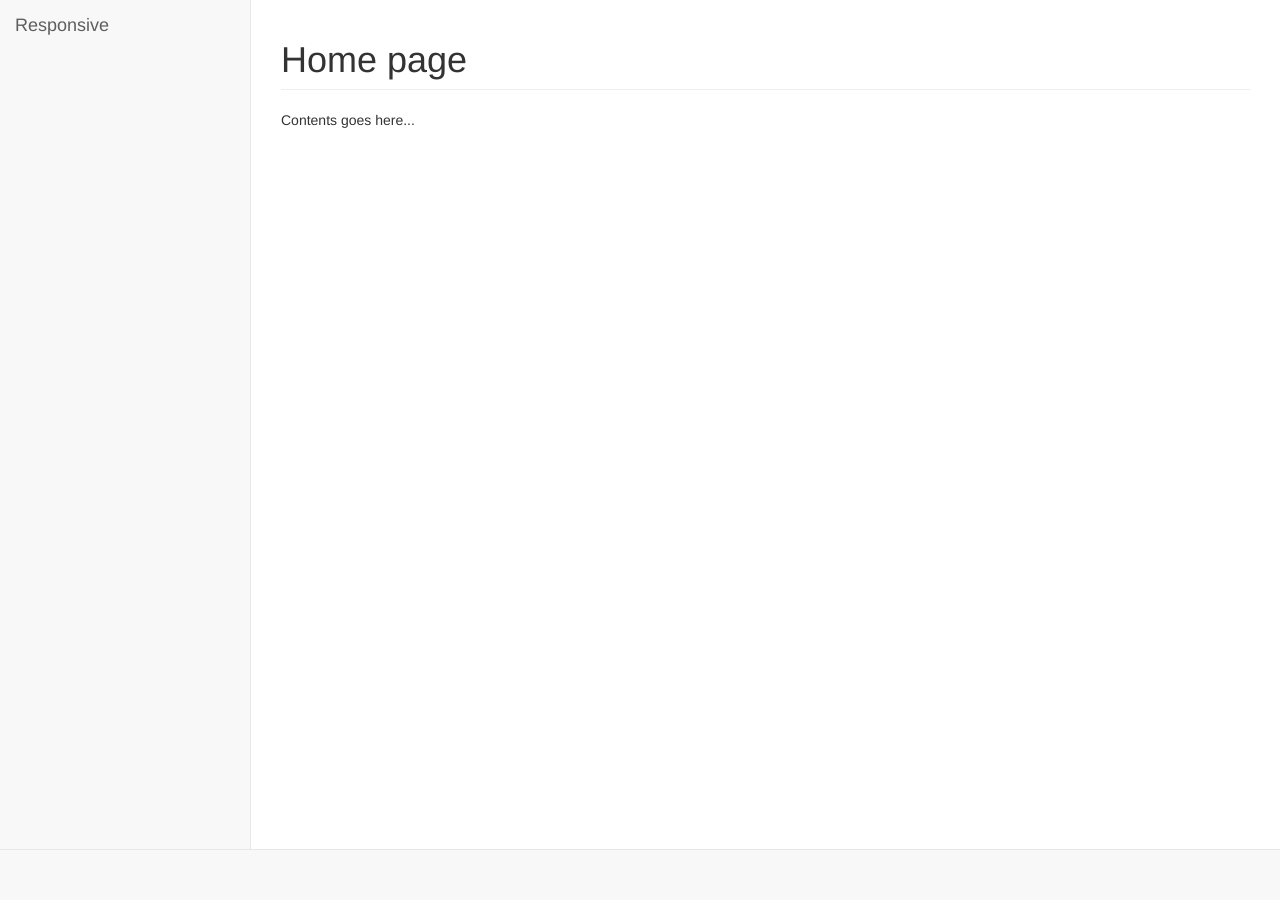
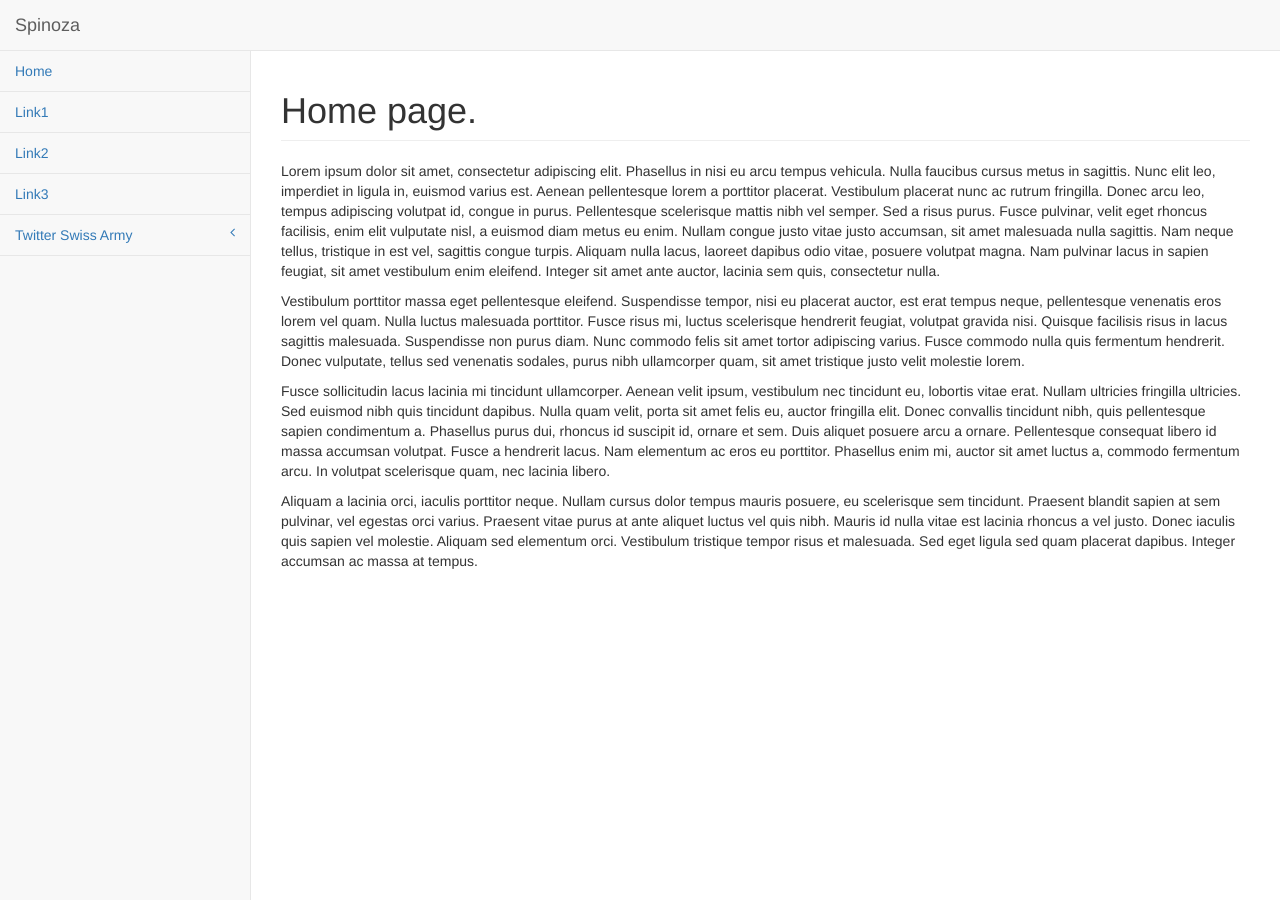
Before and after one commit to Tajtaj/responsive, a Jekyll site: the page built from index.html, in a window 1280 px wide. Built offline with Jekyll 4.4.1, drawn with Linux system fonts in a browser that asks for light colours; nearby versions of some CDN libraries; Markdown is read by kramdown in place of the engine named in the settings.

Commit message:
Changes in index
Changes in index.

```diff
--- a/_includes/head.html
+++ b/_includes/head.html
@@ -1,14 +1,14 @@
 <!DOCTYPE html>
-<html><head>
+<html lang="en"><head>
 
     <meta charset="utf-8">
     <meta content="IE=edge" http-equiv="X-UA-Compatible">
     <meta content="width=device-width, initial-scale=1" name="viewport">
-    <title>{% if page.title %}{{ page.title }}{% else %}{{ site.title }}{% endif %}</title>
-	<meta name="description" content="{% if page.excerpt %}{{ page.excerpt | strip_html | strip_newlines | truncate: 160 }}{% else %}{{ site.description }}{% endif %}">
-    <link rel="shortcut icon" type="image/png" href="favicon.png"/>
+    <title>Spinoza</title>
+
     <!-- Bootstrap Core CSS -->
     <link rel="stylesheet" href="assets/bootstrap/dist/css/bootstrap.min.css">
+
     <!-- MetisMenu CSS -->
     <link rel="stylesheet" href="assets/metisMenu/dist/metisMenu.min.css">
 
@@ -40,6 +40,6 @@
                     <span class="icon-bar"></span>
                     <span class="icon-bar"></span>
                 </button>
-                <a href="index.html" class="navbar-brand">{{site.title}}</a>
+                <a href="index.html" class="navbar-brand">Spinoza</a>
             </div>
             <!-- /.navbar-header -->
--- a/_layouts/default.html
+++ b/_layouts/default.html
@@ -4,8 +4,7 @@
   {% include head.html %}
 
   <body>
-
-    <div class="page-content">
+   <div class="page-content">
       <div class="wrapper">
         {{ content }}
       </div>
--- a/_layouts/twitter-swiss.html
+++ b/_layouts/twitter-swiss.html
@@ -4,6 +4,8 @@
   {% include twitter-swiss-head.html %}
 
   <body>
+
+    {% include header.html %}
 
     <div class="page-content">
       <div class="wrapper">
--- a/index.html
+++ b/index.html
@@ -1,8 +1,15 @@
 ---
 layout: default
-title: Home page
+title: Home page.
 ---
-
+<div role="navigation" class="navbar-default sidebar">
+  <div class="sidebar-nav navbar-collapse">
+   {% include left-sidebar.html %}
+  </div>
+                <!-- /.sidebar-collapse -->
+</div>
+            <!-- /.navbar-static-side -->
+</nav>
 <div id="page-wrapper" style="min-height: 389px;">
 	<div class="row">
 		<div class="col-lg-12">
@@ -12,9 +19,39 @@
 	</div>
 	<div class="row">
 		<div class="col-lg-12">
-				Contents goes here...
+		 <p>Lorem ipsum dolor sit amet, consectetur adipiscing elit. Phasellus in nisi eu arcu tempus vehicula.
+            Nulla faucibus cursus metus in sagittis. Nunc elit leo, imperdiet in ligula in, euismod varius est.
+            Aenean pellentesque lorem a porttitor placerat. Vestibulum placerat nunc ac rutrum fringilla. Donec
+            arcu leo, tempus adipiscing volutpat id, congue in purus. Pellentesque scelerisque mattis nibh vel
+            semper. Sed a risus purus. Fusce pulvinar, velit eget rhoncus facilisis, enim elit vulputate nisl, a
+            euismod diam metus eu enim. Nullam congue justo vitae justo accumsan, sit amet malesuada nulla sagittis.
+            Nam neque tellus, tristique in est vel, sagittis congue turpis. Aliquam nulla lacus, laoreet dapibus
+            odio vitae, posuere volutpat magna. Nam pulvinar lacus in sapien feugiat, sit amet vestibulum enim
+            eleifend. Integer sit amet ante auctor, lacinia sem quis, consectetur nulla.</p>
+
+          <p>Vestibulum porttitor massa eget pellentesque eleifend. Suspendisse tempor, nisi eu placerat auctor,
+            est erat tempus neque, pellentesque venenatis eros lorem vel quam. Nulla luctus malesuada porttitor.
+            Fusce risus mi, luctus scelerisque hendrerit feugiat, volutpat gravida nisi. Quisque facilisis risus
+            in lacus sagittis malesuada. Suspendisse non purus diam. Nunc commodo felis sit amet tortor
+            adipiscing varius. Fusce commodo nulla quis fermentum hendrerit. Donec vulputate, tellus sed
+            venenatis sodales, purus nibh ullamcorper quam, sit amet tristique justo velit molestie lorem.</p>
+
+          <p>Fusce sollicitudin lacus lacinia mi tincidunt ullamcorper. Aenean velit ipsum, vestibulum nec
+            tincidunt eu, lobortis vitae erat. Nullam ultricies fringilla ultricies. Sed euismod nibh quis
+            tincidunt dapibus. Nulla quam velit, porta sit amet felis eu, auctor fringilla elit. Donec
+            convallis tincidunt nibh, quis pellentesque sapien condimentum a. Phasellus purus dui, rhoncus
+            id suscipit id, ornare et sem. Duis aliquet posuere arcu a ornare. Pellentesque consequat libero
+            id massa accumsan volutpat. Fusce a hendrerit lacus. Nam elementum ac eros eu porttitor.
+            Phasellus enim mi, auctor sit amet luctus a, commodo fermentum arcu. In volutpat scelerisque
+            quam, nec lacinia libero.</p>
+
+          <p>Aliquam a lacinia orci, iaculis porttitor neque. Nullam cursus dolor tempus mauris posuere, eu
+            scelerisque sem tincidunt. Praesent blandit sapien at sem pulvinar, vel egestas orci varius.
+            Praesent vitae purus at ante aliquet luctus vel quis nibh. Mauris id nulla vitae est lacinia
+            rhoncus a vel justo. Donec iaculis quis sapien vel molestie. Aliquam sed elementum orci.
+            Vestibulum tristique tempor risus et malesuada. Sed eget ligula sed quam placerat dapibus.
+            Integer accumsan ac massa at tempus.</p>
 		</div>
 	</div>
 
 </div>
-        <!-- /#page-wrapper -->
```
Also changed, not shown: _includes/footer.html (+8 -3 lines), _includes/twitter-swiss-head.html (deleted, +0 -47 lines), 1 other file.
